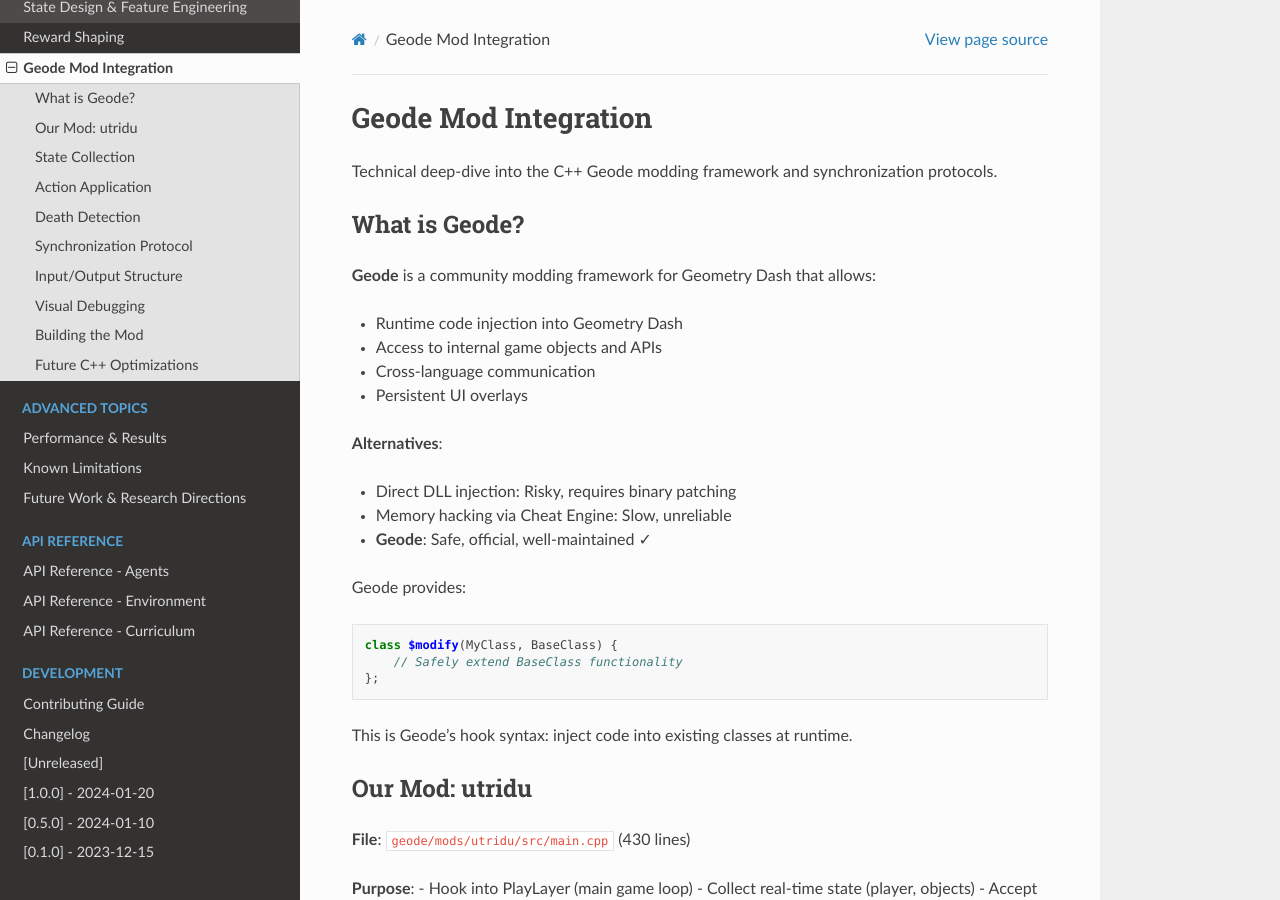
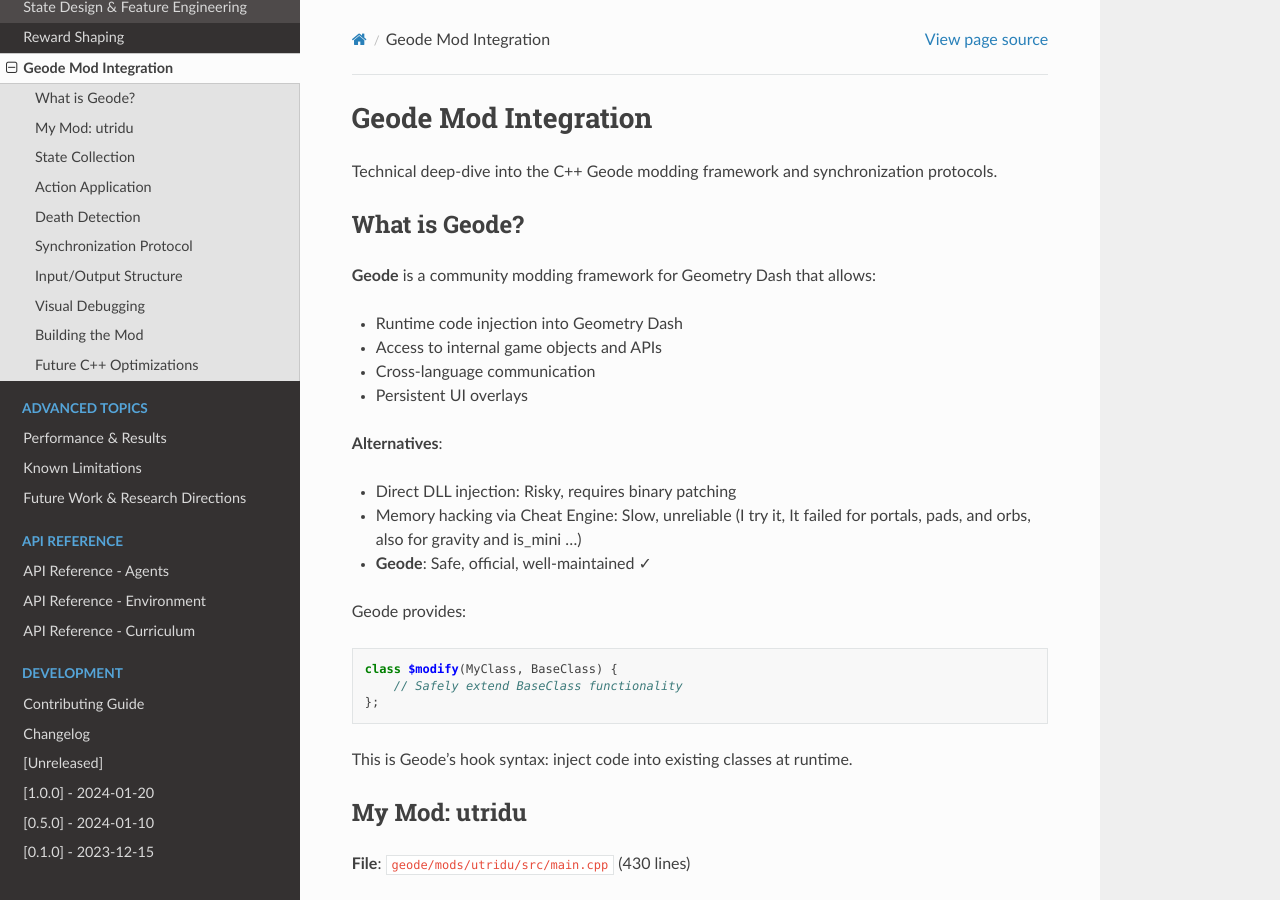
Before and after one commit to mouradboutrid/geometry_dash_RL, a Sphinx documentation site: the page built from docs/geode_integration.rst, in a window 1280 px wide and 900 px high. Built offline with Sphinx 7.4.7 and the Read the Docs theme 3.1.0, drawn with Linux system fonts in a browser that asks for light colours; some of the changed text lies outside the part shown.

Commit message:
Update geode_integration.rst

```diff
--- a/docs/geode_integration.rst
+++ b/docs/geode_integration.rst
@@ -16,7 +16,7 @@
 **Alternatives**:
 
 - Direct DLL injection: Risky, requires binary patching
-- Memory hacking via Cheat Engine: Slow, unreliable
+- Memory hacking via Cheat Engine: Slow, unreliable (I try it, It failed for portals, pads, and orbs, also for gravity and is_mini ...)
 - **Geode**: Safe, official, well-maintained ✓
 
 Geode provides:
@@ -29,7 +29,7 @@
 
 This is Geode's hook syntax: inject code into existing classes at runtime.
 
-Our Mod: utridu
+My Mod: utridu
 ----------------
 
 **File**: ``geode/mods/utridu/src/main.cpp`` (430 lines)
@@ -332,7 +332,7 @@
     2  | cube_portal    | 200 | 0   | 40 | 40
    ...
 
-Press 'M' to toggle HUD visibility.
+Press 'M' to toggle HUD visibility. () Only when activate it (If there is lagging in the training)
 
 Bounding boxes drawn for:
 - Player (white)
```
